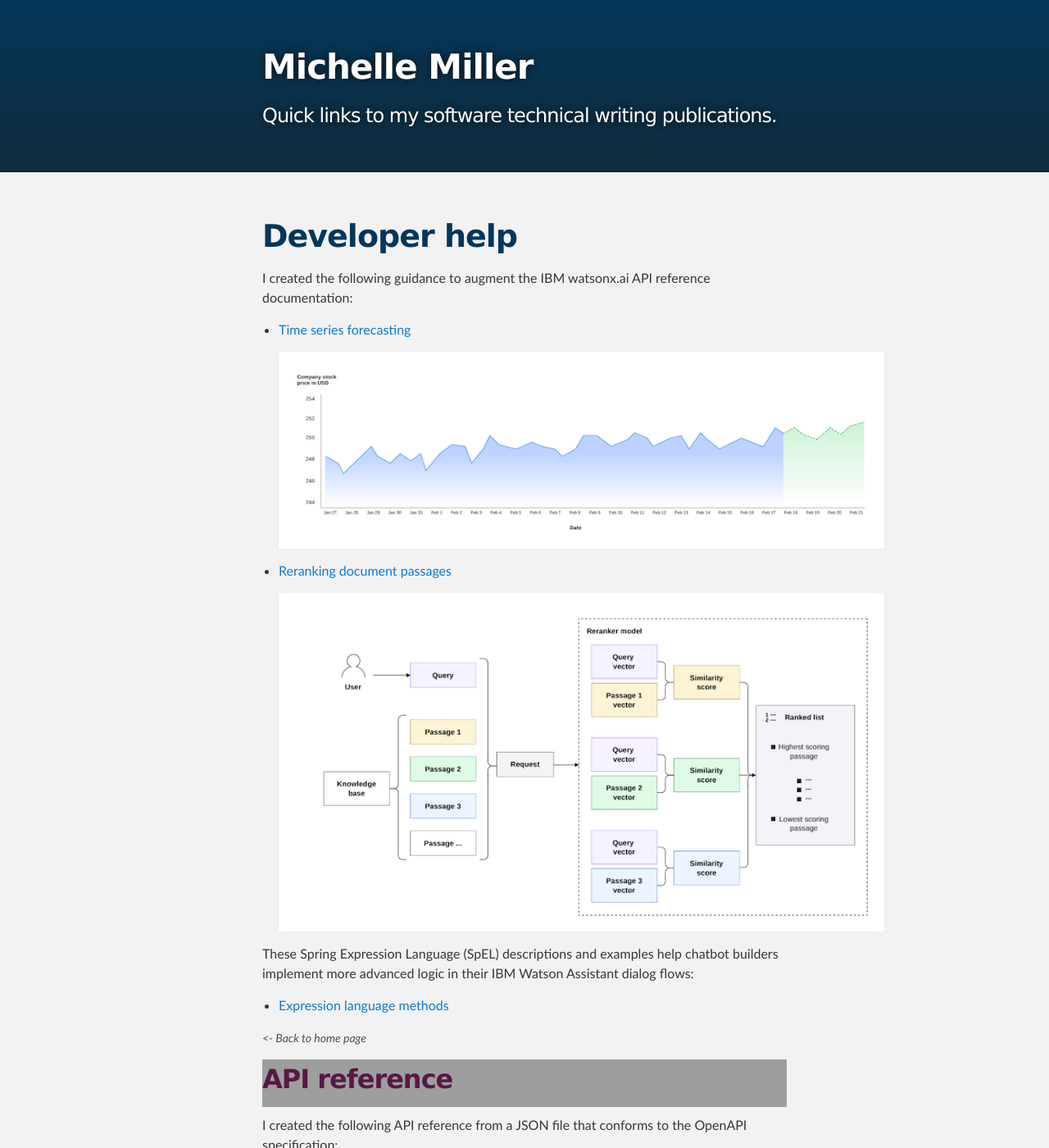
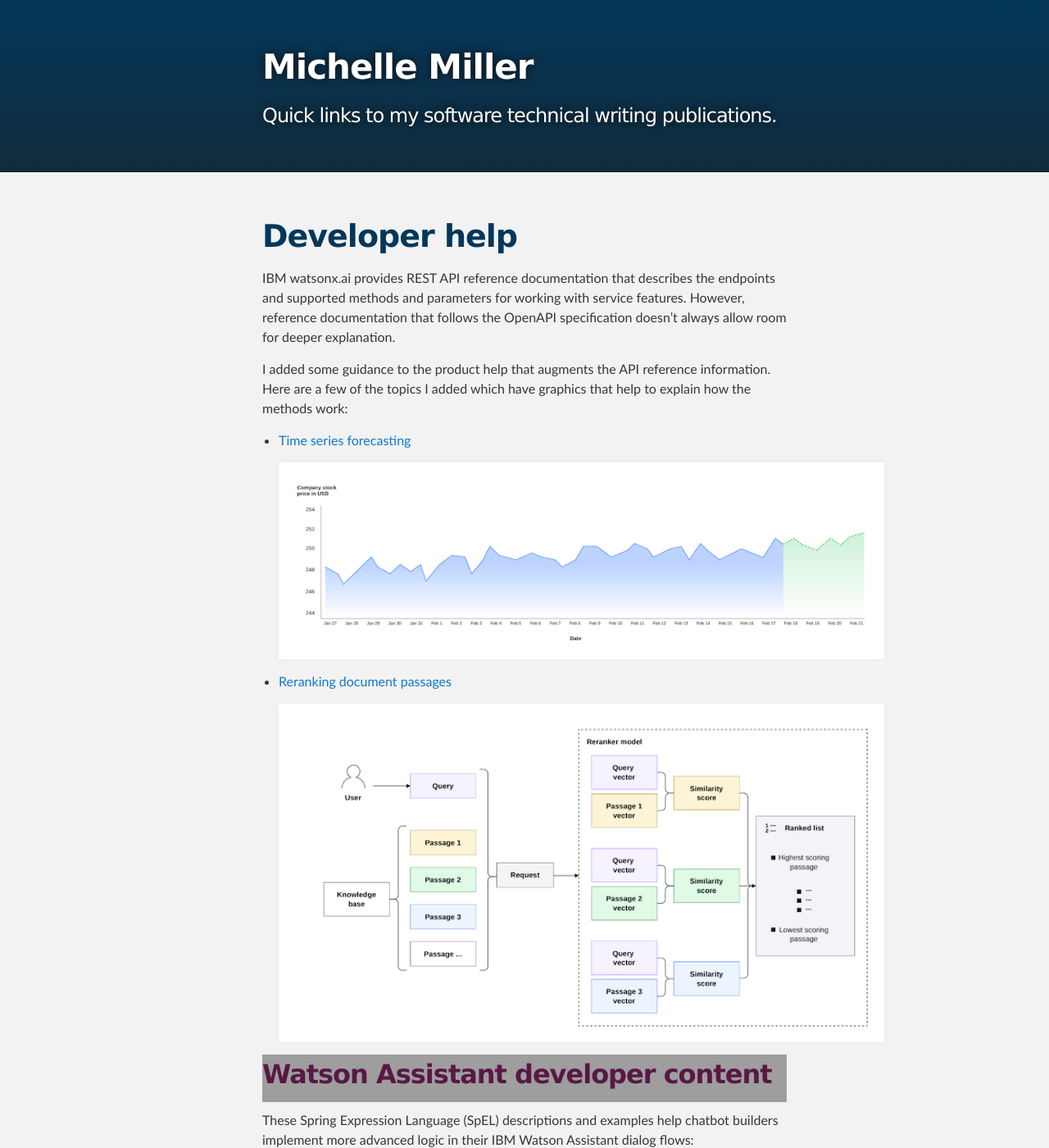
Before and after one commit to michelle-miller/michelle-miller.github.io, a Jekyll site: the page built from developer-help.md, in a window 1280 px wide and 1400 px high. Shown: the whole window at 82% size. Built offline with Jekyll 4.4.1, drawn with Linux system fonts in a browser that asks for light colours; our own code applies the rules of GitHub Pages for plain Markdown files; some of the changed text lies outside the part shown; grey boxes are pictures that could not be loaded.

Commit message:
more images

```diff
--- a/developer-help.md
+++ b/developer-help.md
@@ -1,6 +1,8 @@
 # Developer help
 
-I created the following guidance to augment the IBM watsonx.ai API reference documentation:
+IBM watsonx.ai provides REST API reference documentation that describes the endpoints and supported methods and parameters for working with service features. However, reference documentation that follows the OpenAPI specification doesn't always allow room for deeper explanation.
+
+I added some guidance to the product help that augments the API reference information. Here are a few of the topics I added which have graphics that help to explain how the methods work:
 
 - [Time series forecasting](https://michelle-miller.github.io/samples/wx-time-series-api-sample.pdf){:target="_blank"}
 
@@ -10,20 +12,24 @@ I created the following guidance to augment the IBM watsonx.ai API reference doc
 
   ![Diagram that shows how the reranker API compares query text to each search result passage](images/reranker-api.png)
 
+## Watson Assistant developer content
+
 These Spring Expression Language (SpEL) descriptions and examples help chatbot builders implement more advanced logic in their IBM Watson Assistant dialog flows:
 
 - [Expression language methods](https://michelle-miller.github.io/samples/assistant-spel-sample.pdf){:target="_blank"}
 
-[<- Back to home page](https://michelle-miller.github.io){: .amini}
+[Start of page](https://michelle-miller.github.io/developer-help.html){: .amini}
 
-## API reference
+## Watson Discovery API reference
 
 I created the following API reference from a JSON file that conforms to the OpenAPI specification:
 
 - [Discovery API reference](https://cloud.ibm.com/apidocs/discovery-data){:target="_blank"}
 
-I added supplemental guidance to the product documentatation to help developers use the API effectively, such as:
+I also added supplemental guidance to the product documentatation to help developers use the API effectively:
 
 - [IBM Watson Discovery: Query overview](https://michelle-miller.github.io/samples/discovery-data-query-api-sample.pdf){:target="_blank"}
 
-[Start of page](https://michelle-miller.github.io/developer-help.html){: .amini}
+  ![Diagram that shows the features available based on the type of query you submit](images/disco-query-api.png)
+
+[<- Back to home page](https://michelle-miller.github.io){: .amini}
```
Also changed, not shown: images/disco-query-api.png (added).
